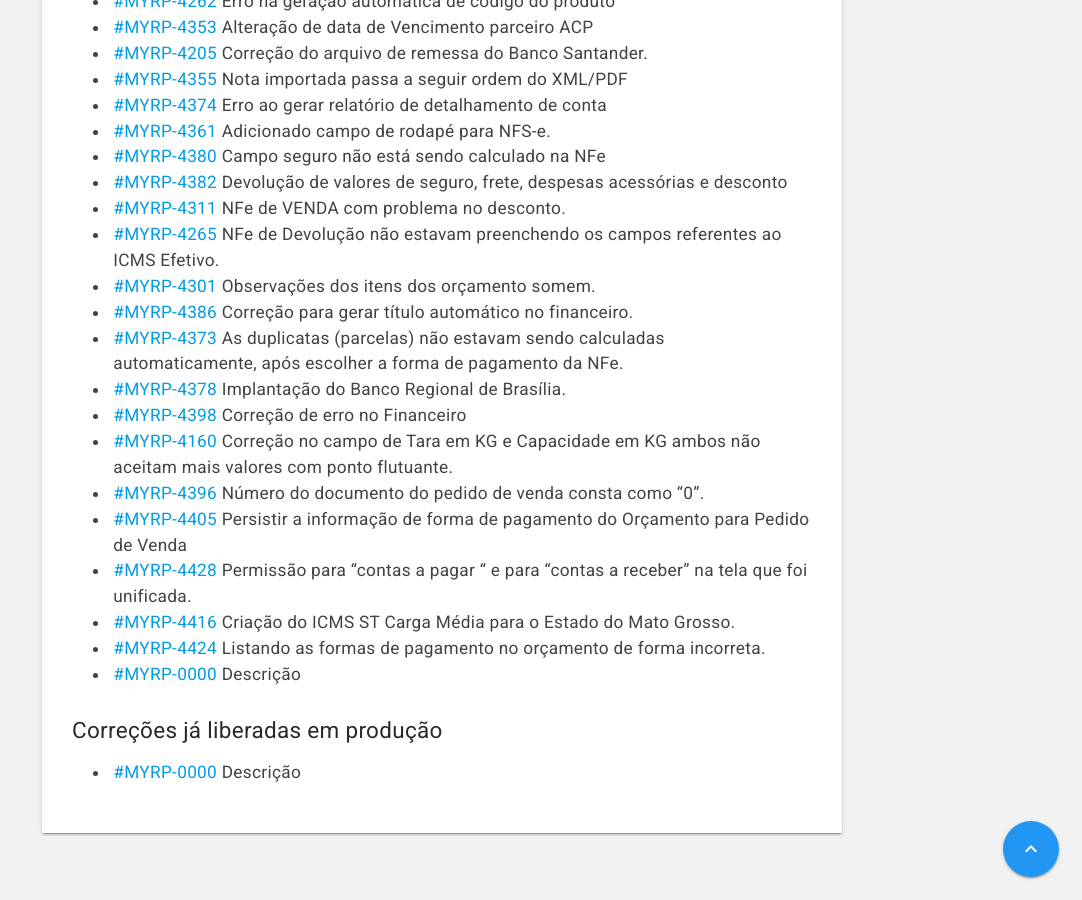
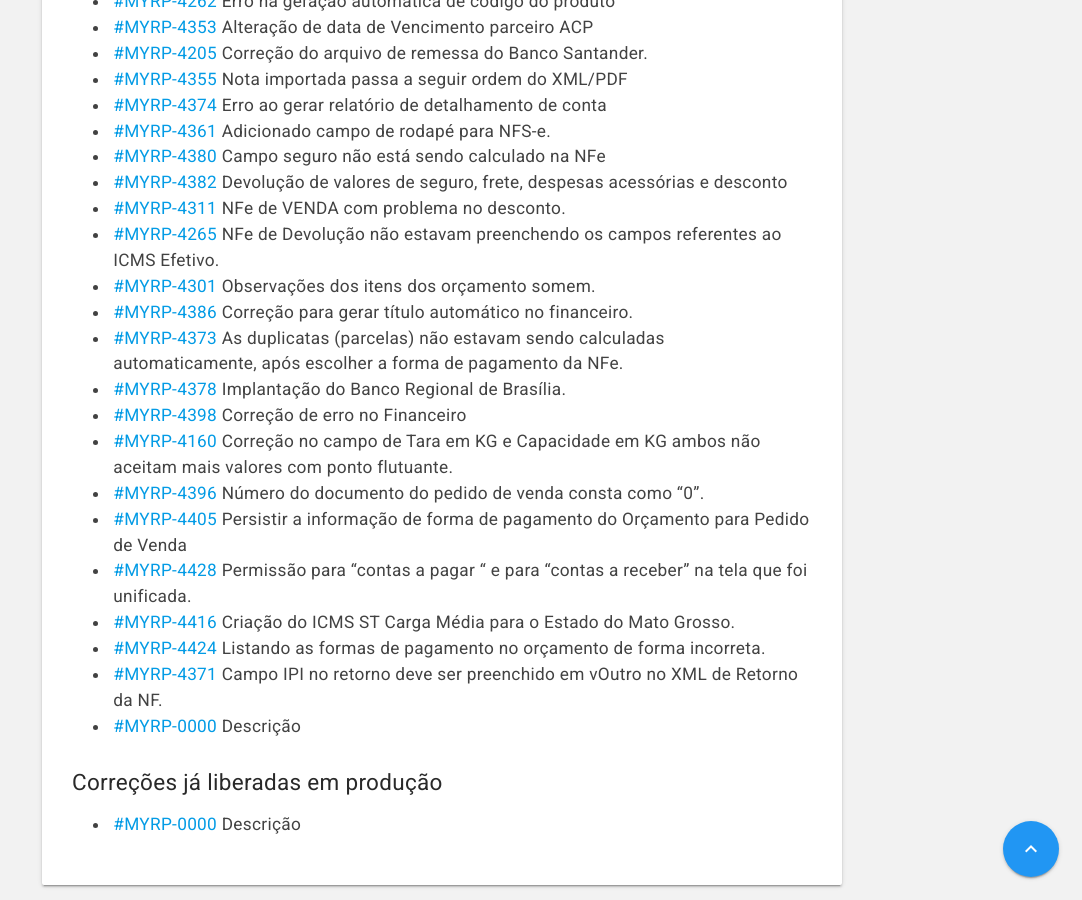
Before and after one commit to myrp-maicon/changelog-myrp, a Jekyll site: the page built from docs/myrp/19.07.01.md, in a window 1280 px wide and 900 px high, scrolled down 752 px. Shown: the whole window, without its empty margins (198-1280 px from the left). Built offline with Jekyll 4.4.1, drawn with Linux system fonts in a browser that asks for light colours; nearby versions of some CDN libraries; our own code applies the rules of GitHub Pages for plain Markdown files; the repository's description, which GitHub fills in, is left out.

Commit message:
AD:MYRP-4371
Campo IPI no retorno deve ser preenchido em vOutro no XML de Retorno da NF.

```diff
--- a/docs/myrp/19.07.01.md
+++ b/docs/myrp/19.07.01.md
@@ -34,6 +34,7 @@
 * [#MYRP-4428](https://devmyrp.atlassian.net/browse/MYRP-4428) Permissão para "contas a pagar " e para "contas a receber" na tela que foi unificada.
 * [#MYRP-4416](https://devmyrp.atlassian.net/browse/MYRP-4416) Criação do ICMS ST Carga Média para o Estado do Mato Grosso.
 * [#MYRP-4424](https://devmyrp.atlassian.net/browse/MYRP-4424) Listando as formas de pagamento no orçamento de forma incorreta.
+* [#MYRP-4371](https://devmyrp.atlassian.net/browse/MYRP-4371) Campo IPI no retorno deve ser preenchido em vOutro no XML de Retorno da NF.
 * [#MYRP-0000](https://devmyrp.atlassian.net/browse/MYRP-0000) Descrição
 
 
```
